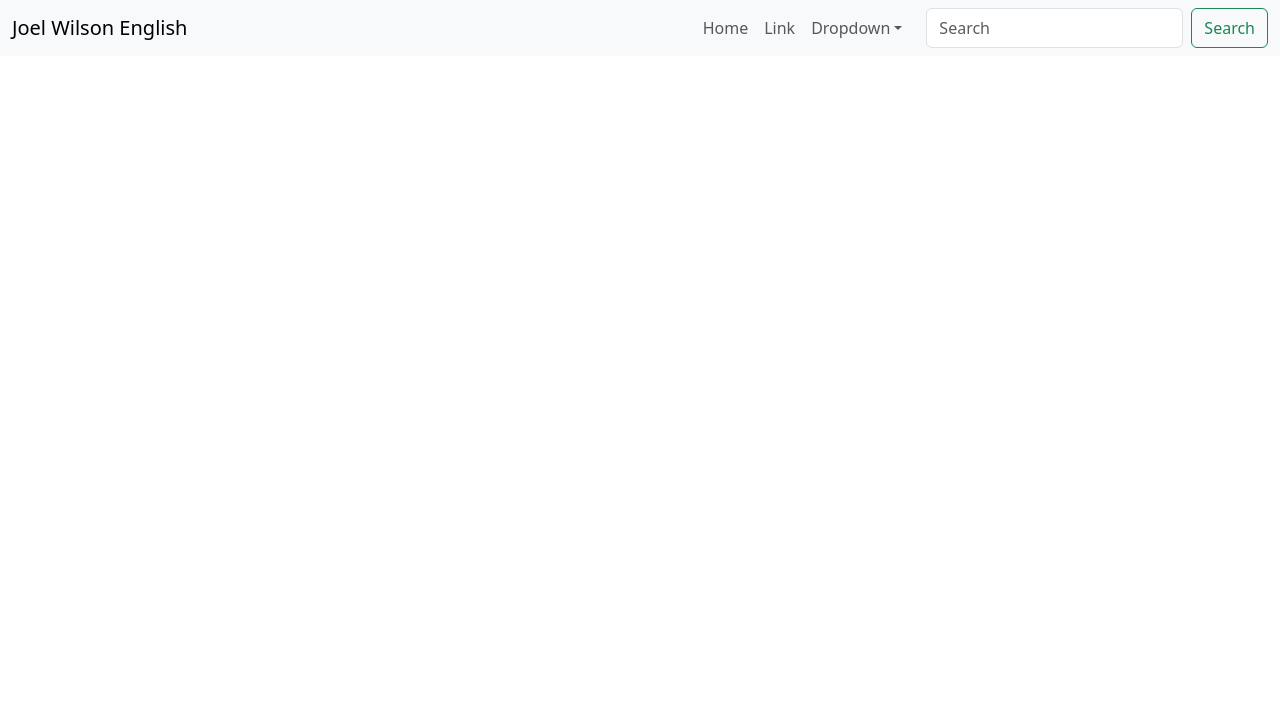
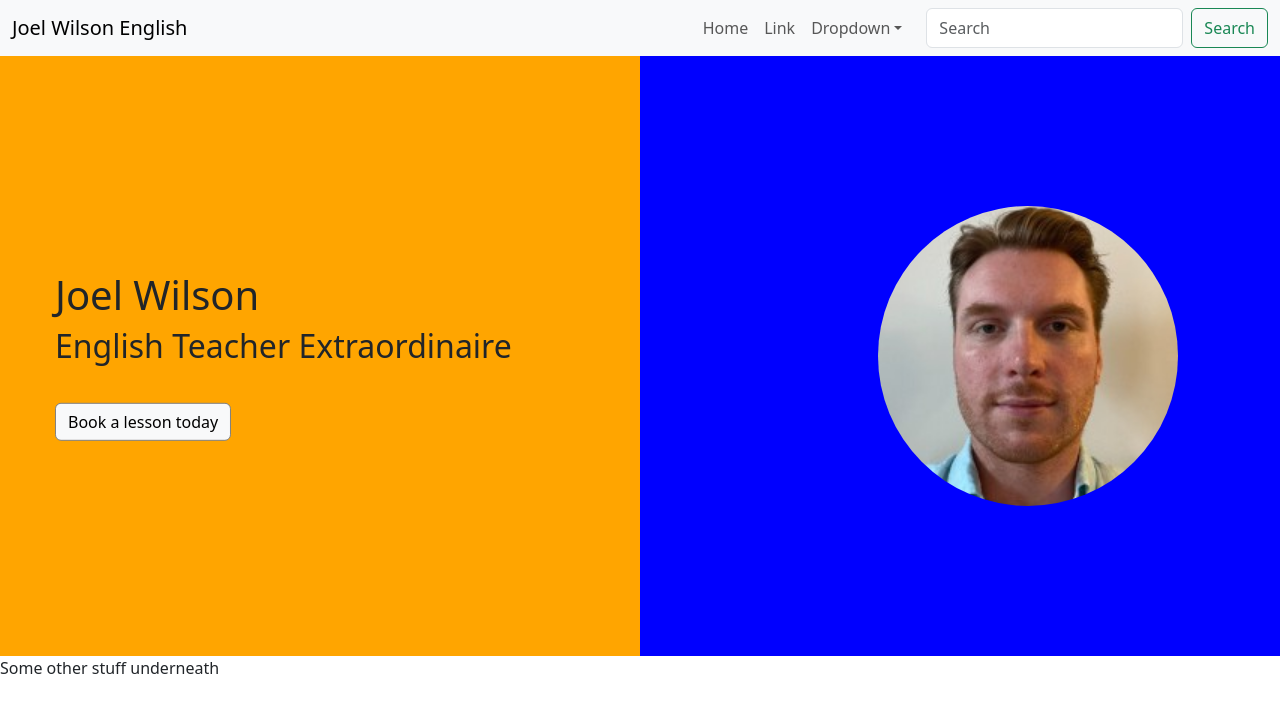
Before and after one commit to jimmybombimmy/joel-wilson-english, a React (Vite) app: page / in a window 1280 px wide. Shown: the top 712 px of the page. Built offline with nearby package versions, Linux system fonts and the light colour scheme.

Commit message:
add hero section + position with temp decoration

```diff
--- a/src/App.jsx
+++ b/src/components/App.jsx
@@ -1,16 +1,17 @@
 import { useState } from 'react'
-import './App.css'
+import '../styles/App.css'
 import { Routes, Route, Navigate } from "react-router-dom";
 import NavFile from './navbar/NavFile.jsx'
+import Home from './home/Home.jsx';
 
 function App() {
 
   return (
     <>
     <NavFile expand="lg"/>
-    {/* <Routes>
-
-    </Routes> */}
+    <Routes>
+      <Route path="/" element={<Home />}></Route>
+    </Routes>
     </>
   )
 }
--- /dev/null
+++ b/src/components/home/Home.jsx
@@ -0,0 +1,29 @@
+import "../../styles/Home.css";
+import joelImg from "../../img/joel-linkedin.jpeg"
+import { Button } from "react-bootstrap";
+
+function Home() {
+  return (
+    <>
+      <main>
+        <section id="heroSection">
+          <div id="heroLeft" className="heroParts">
+            <article id="heroLeftText">
+              <h1>Joel Wilson</h1>
+              <h2>English Teacher Extraordinaire</h2>
+              <Button className="homeButton" variant="light">Book a lesson today</Button>
+            </article>
+          </div>
+          <div id="heroRight" className="heroParts">
+            <img id="heroRightImg" src={joelImg} alt="Joel Wilson Image" />
+          </div>
+        </section>
+        <section>
+          <p>Some other stuff underneath</p>
+        </section>
+      </main>
+    </>
+  );
+}
+
+export default Home;
--- a/src/navbar/NavFile.jsx
+++ b/src/components/navbar/NavFile.jsx
@@ -7,6 +7,8 @@ import {
   Form,
   Offcanvas,
 } from "react-bootstrap";
+import '../../styles/NavFile.css'
+import '../../styles/App.css'
 
 function NavFile({expand}) {
   return (
--- a/src/main.jsx
+++ b/src/main.jsx
@@ -1,9 +1,12 @@
-import React from 'react'
-import ReactDOM from 'react-dom/client'
-import App from './App.jsx'
+import React from "react";
+import ReactDOM from "react-dom/client";
+import App from "./components/App.jsx";
+import { BrowserRouter } from "react-router-dom";
 
-ReactDOM.createRoot(document.getElementById('root')).render(
+ReactDOM.createRoot(document.getElementById("root")).render(
   <React.StrictMode>
-    <App />
-  </React.StrictMode>,
-)
+    <BrowserRouter>
+      <App />
+    </BrowserRouter>
+  </React.StrictMode>
+);
--- /dev/null
+++ b/src/styles/App.css
@@ -0,0 +1,3 @@
+body {
+  margin: 0;
+}
--- /dev/null
+++ b/src/styles/Home.css
@@ -0,0 +1,45 @@
+#heroSection {
+  width: 100%;
+}
+
+.heroParts {
+  white-space: nowrap;
+  vertical-align: top;
+  height: 600px;
+  width: 50%;
+  display: inline-block;
+  position: relative;
+}
+
+#heroLeft {
+  background-color: orange;
+
+}
+
+#heroLeftText {
+  margin: 0;
+  position: absolute;
+  top: 50%;
+  left: 30%;
+  transform: translate(-30%, -50%);
+}
+
+.homeButton {
+  margin-top: 30px;
+  border: 1px solid grey;
+}
+
+#heroRight {
+  background-color: rgb(0, 0, 255);
+
+}
+
+#heroRightImg {
+  margin: 0;
+  position: absolute;
+  top: 50%;
+  right: 30%;
+  transform: translate(30%, -50%);
+  border-radius: 50%;
+  height: 300px;
+}
--- /dev/null
+++ b/src/styles/NavFile.css
@@ -0,0 +1,4 @@
+.mb-3 {
+  color: red;
+  margin-bottom: 0rem!important;
+}
```
Also changed, not shown: src/App.css (deleted), src/img/joel-linkedin.jpeg (added).
